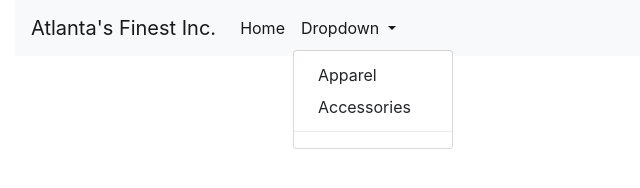
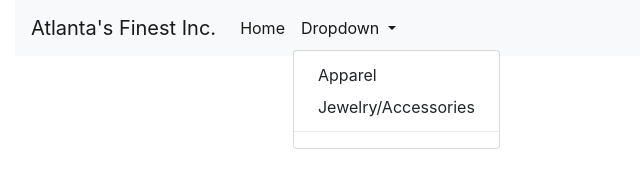
Before and after one commit to TylerD07/eCommerceApp, a website: page public/products.html in a window 1280 px wide. Both pictures are taken after a click on the button "Dropdown". Shown: the full height of the page, 0-640 px from the left. Drawn offline with nearby package versions, Linux system fonts and the light colour scheme.

Commit message:
chagnged some drop down options, cleaned up some code, deleted unnnasary comments, ready to build app.js and flesh out products.html

```diff
--- a/public/products.html
+++ b/public/products.html
@@ -39,7 +39,7 @@
                         </a>
                         <div class="dropdown-menu" aria-labelledby="navbarDropdown">
                             <a class="dropdown-item" href="#">Apparel</a>
-                            <a class="dropdown-item" href="#">Accessories</a>
+                            <a class="dropdown-item" href="#">Jewelry/Accessories</a>
                             <div class="dropdown-divider"></div>
 
                         </div>
```
Also changed, not shown: models/Product.js (+0 -33 lines).
